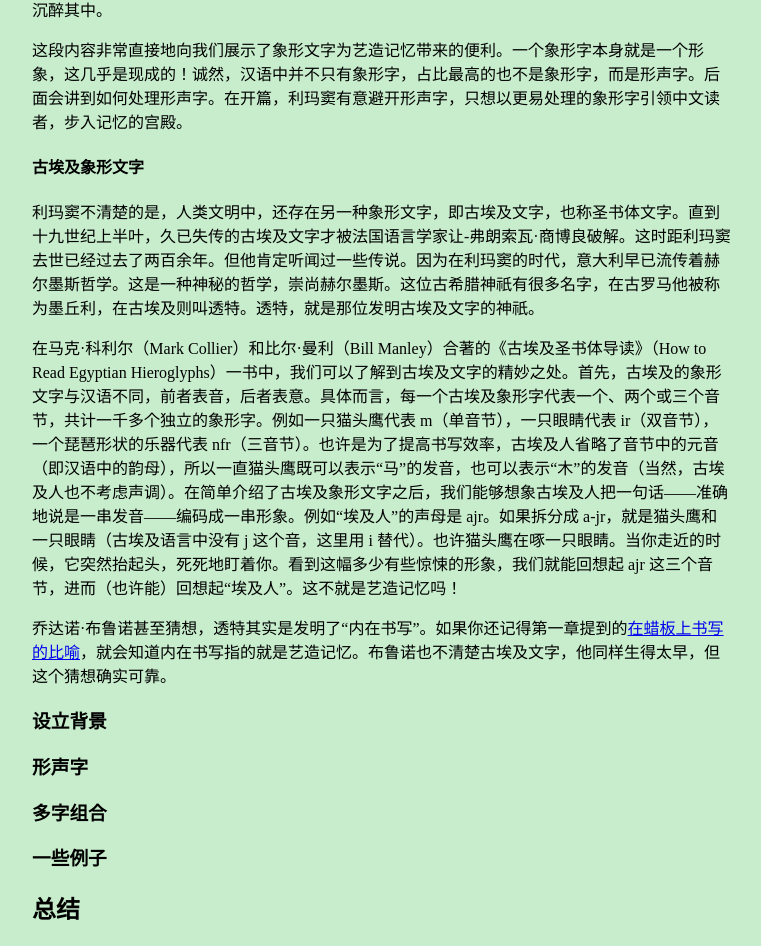
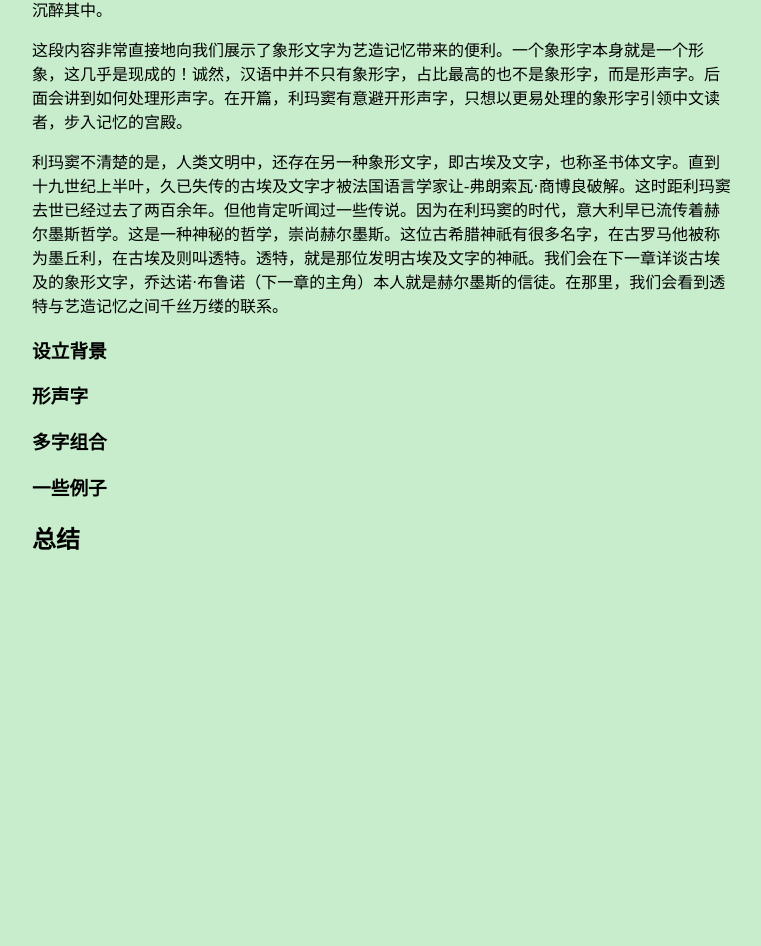
Before and after one commit to shuiruge/art-of-memory, a plain HTML site: page ch2.html in a window 1280 px wide. Shown: the part 2190-3136 px from the top of the page, without its empty margins (258-1019 px from the left). After the commit the page ends 2789 px from the top, so only its background shows below. Drawn offline with Linux system fonts and the light colour scheme; a web font is replaced by a local one.

Commit message:
Move content to the next chapter.

```diff
--- a/ch2.html
+++ b/ch2.html
@@ -57,16 +57,8 @@
     <p>
       这段内容非常直接地向我们展示了象形文字为艺造记忆带来的便利。一个象形字本身就是一个形象，这几乎是现成的！诚然，汉语中并不只有象形字，占比最高的也不是象形字，而是形声字。后面会讲到如何处理形声字。在开篇，利玛窦有意避开形声字，只想以更易处理的象形字引领中文读者，步入记忆的宫殿。
     </p>
-
-    <h4>古埃及象形文字</h4>
     <p>
-      利玛窦不清楚的是，人类文明中，还存在另一种象形文字，即古埃及文字，也称圣书体文字。直到十九世纪上半叶，久已失传的古埃及文字才被法国语言学家让-弗朗索瓦·商博良破解。这时距利玛窦去世已经过去了两百余年。但他肯定听闻过一些传说。因为在利玛窦的时代，意大利早已流传着赫尔墨斯哲学。这是一种神秘的哲学，崇尚赫尔墨斯。这位古希腊神祇有很多名字，在古罗马他被称为墨丘利，在古埃及则叫透特。透特，就是那位发明古埃及文字的神祇。
-    </p>
-    <p>
-      在马克·科利尔（Mark Collier）和比尔·曼利（Bill Manley）合著的《古埃及圣书体导读》（How to Read Egyptian Hieroglyphs）一书中，我们可以了解到古埃及文字的精妙之处。首先，古埃及的象形文字与汉语不同，前者表音，后者表意。具体而言，每一个古埃及象形字代表一个、两个或三个音节，共计一千多个独立的象形字。例如一只猫头鹰代表 m（单音节），一只眼睛代表 ir（双音节），一个琵琶形状的乐器代表 nfr（三音节）。也许是为了提高书写效率，古埃及人省略了音节中的元音（即汉语中的韵母），所以一直猫头鹰既可以表示“马”的发音，也可以表示“木”的发音（当然，古埃及人也不考虑声调）。在简单介绍了古埃及象形文字之后，我们能够想象古埃及人把一句话——准确地说是一串发音——编码成一串形象。例如“埃及人”的声母是 ajr。如果拆分成 a-jr，就是猫头鹰和一只眼睛（古埃及语言中没有 j 这个音，这里用 i 替代）。也许猫头鹰在啄一只眼睛。当你走近的时候，它突然抬起头，死死地盯着你。看到这幅多少有些惊悚的形象，我们就能回想起 ajr 这三个音节，进而（也许能）回想起“埃及人”。这不就是艺造记忆吗！
-    </p>
-    <p>
-      乔达诺·布鲁诺甚至猜想，透特其实是发明了“内在书写”。如果你还记得第一章提到的<a href="ch1.html#wax-tablet-similie">在蜡板上书写的比喻</a>，就会知道内在书写指的就是艺造记忆。布鲁诺也不清楚古埃及文字，他同样生得太早，但这个猜想确实可靠。
+      利玛窦不清楚的是，人类文明中，还存在另一种象形文字，即古埃及文字，也称圣书体文字。直到十九世纪上半叶，久已失传的古埃及文字才被法国语言学家让-弗朗索瓦·商博良破解。这时距利玛窦去世已经过去了两百余年。但他肯定听闻过一些传说。因为在利玛窦的时代，意大利早已流传着赫尔墨斯哲学。这是一种神秘的哲学，崇尚赫尔墨斯。这位古希腊神祇有很多名字，在古罗马他被称为墨丘利，在古埃及则叫透特。透特，就是那位发明古埃及文字的神祇。我们会在下一章详谈古埃及的象形文字，乔达诺·布鲁诺（下一章的主角）本人就是赫尔墨斯的信徒。在那里，我们会看到透特与艺造记忆之间千丝万缕的联系。
     </p>
 
     <h3>设立背景</h3>
```
Also changed, not shown: ch3.html (+7 -0 lines).
